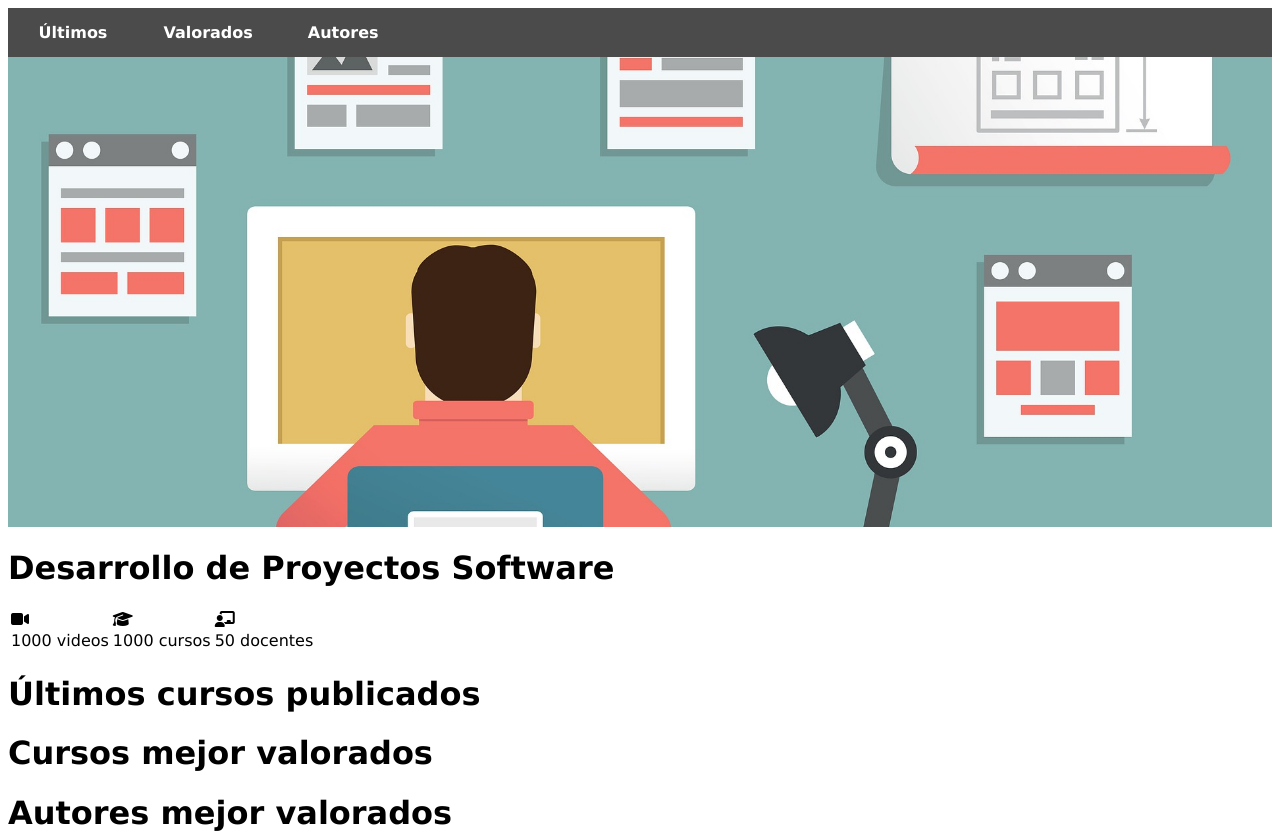
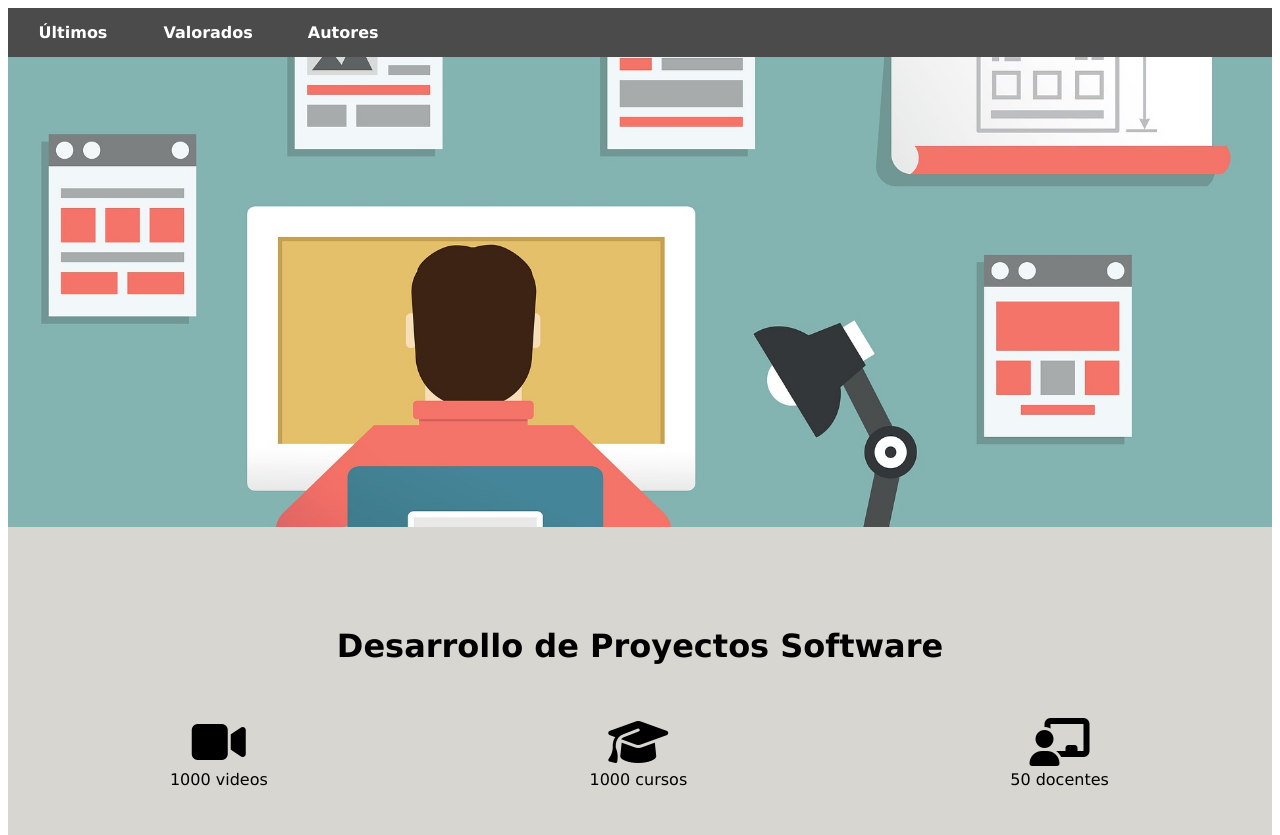
Before and after one commit to MiguelOrtega-V/TrabajoGitHub_DPS, a plain HTML site: page index.html in a window 1280 px wide. Shown: the top 835 px of the page. Drawn offline with Linux system fonts and the light colour scheme.

Commit message:
Bloque de info debajo de imagen completado

```diff
--- /dev/null
+++ b/css/infoDownImg_Style.css
@@ -0,0 +1,18 @@
+#infoDownImg{
+    overflow: hidden;
+    background-color: rgb(216, 214, 208);
+    display: block;
+    height: auto;
+}
+
+#infoDownImg h1{
+    margin-top: 100px;
+    margin-bottom: 50px;
+    text-align: center;
+}
+
+#infoDownImg table{
+    text-align: center;
+    width: 100%;
+    margin-bottom: 100px;
+}
--- a/index.html
+++ b/index.html
@@ -1,11 +1,15 @@
 <html>
     <title>Desarrollo de Proyectos Software</title>
     <head>
+    <!-- Para que ñ y acentos se vean correctamente -->
         <meta http-equiv="Content-Type" content="text/html; charset=utf-8"/>
+    <!-- Iconos de FontAwesome-->
         <link rel="stylesheet" href="https://cdnjs.cloudflare.com/ajax/libs/font-awesome/6.2.0/css/all.min.css">
+    <!-- Hojas de estilo propias-->
         <link rel="stylesheet" href="css/upMenuBar_Style.css">
         <link rel="stylesheet" href="css/global_Style.css">
         <link rel="stylesheet" href="css/img_Style.css">
+        <link rel="stylesheet" href="css/infoDownImg_Style.css">
     </head>
 
     <body>
@@ -24,22 +28,19 @@
 
 
         <div id="infoDownImg">
-
             <h1>Desarrollo de Proyectos Software</h1>
-
-            <table id="infoDownTitleTable">
+            <table>
                 <tr>
-                    <td><i class="fa-solid fa-video"></i></td>
-                    <td><i class="fa-solid fa-graduation-cap"></i></td>
-                    <td><i class="fa-solid fa-chalkboard-user"></i></td>
+                    <td><i class="fa-solid fa-video fa-3x"></i></td>
+                    <td><i class="fa-solid fa-graduation-cap fa-3x"></i></td>
+                    <td><i class="fa-solid fa-chalkboard-user fa-3x"></i></td>
                 </tr>
-                <tr>
+                <tr id="fsecondRowTable">
                     <td>1000 videos</td>
                     <td>1000 cursos</td>
                     <td>50 docentes</td>
                 </tr>
             </table>
-
         </div>
 
         <div>
```
